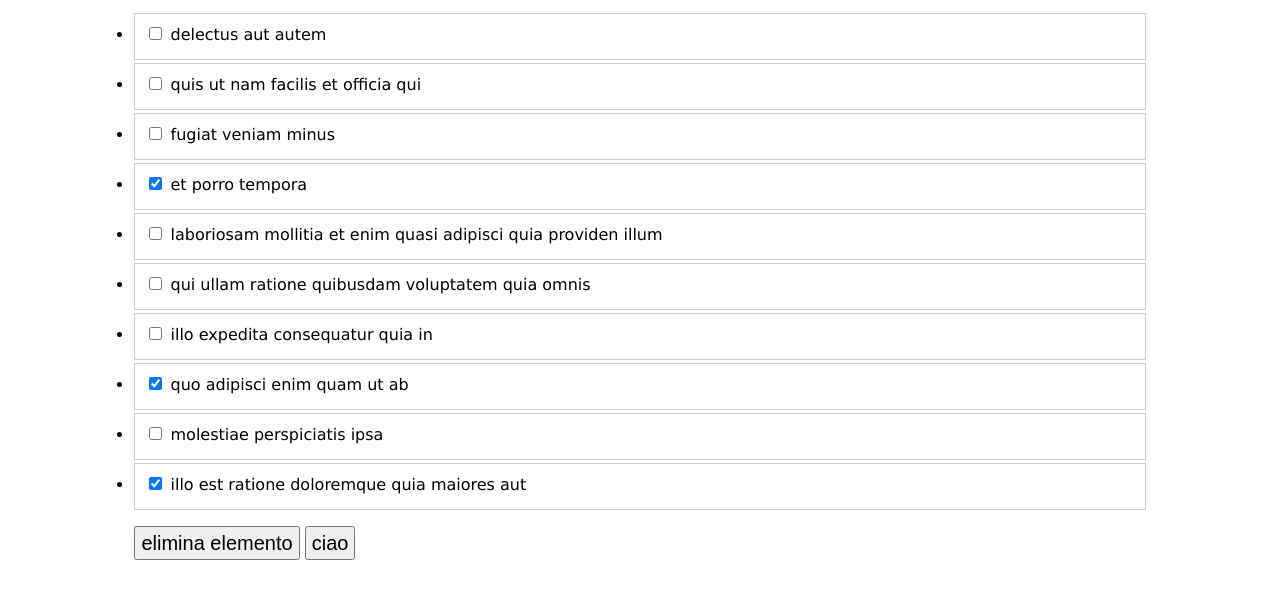
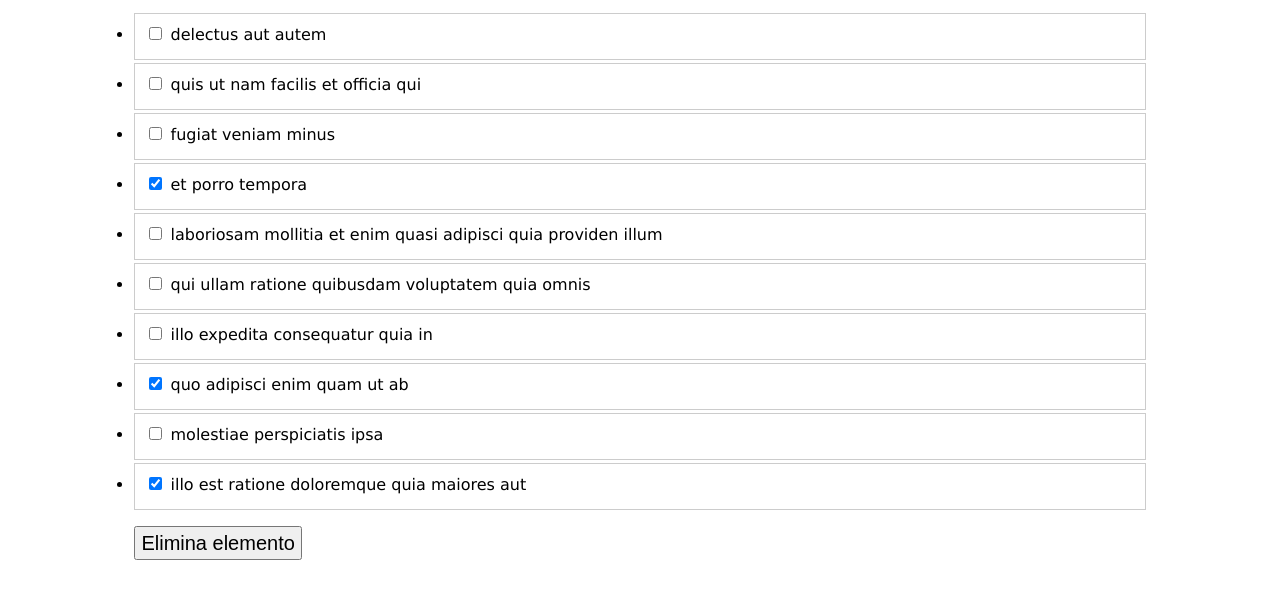
Before and after one commit to silhth/Bootcamp_w3, a plain HTML site: page 3Nov/esercitazione/index.html in a window 1280 px wide. Shown: the part 131-730 px from the top of the page. Drawn offline with Linux system fonts and the light colour scheme.

Commit message:
esercizio 3Nov

```diff
--- a/3Nov/esercitazione/index.html
+++ b/3Nov/esercitazione/index.html
@@ -17,8 +17,7 @@
             <ul>
                 <li><input type="checkbox" name= "completed" id= "completed"/> delectus aut autem</li>
             </ul>
-            <button type="button" id="delete">elimina elemento</button>
-            <button type="button">ciao</button>
+            <button type="button" id="delete">Elimina elemento</button>
         </form>
         <ul>
         </ul>
```
